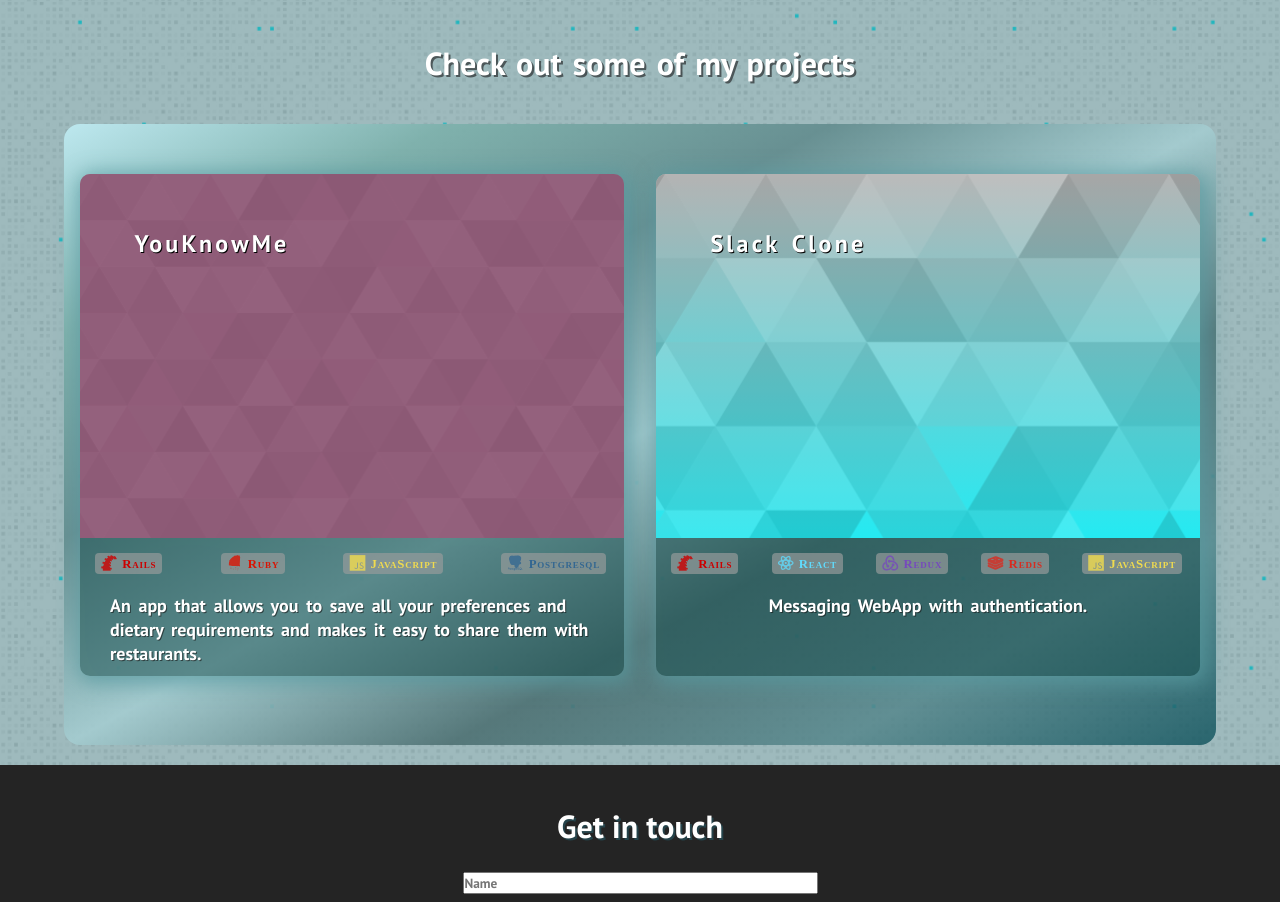
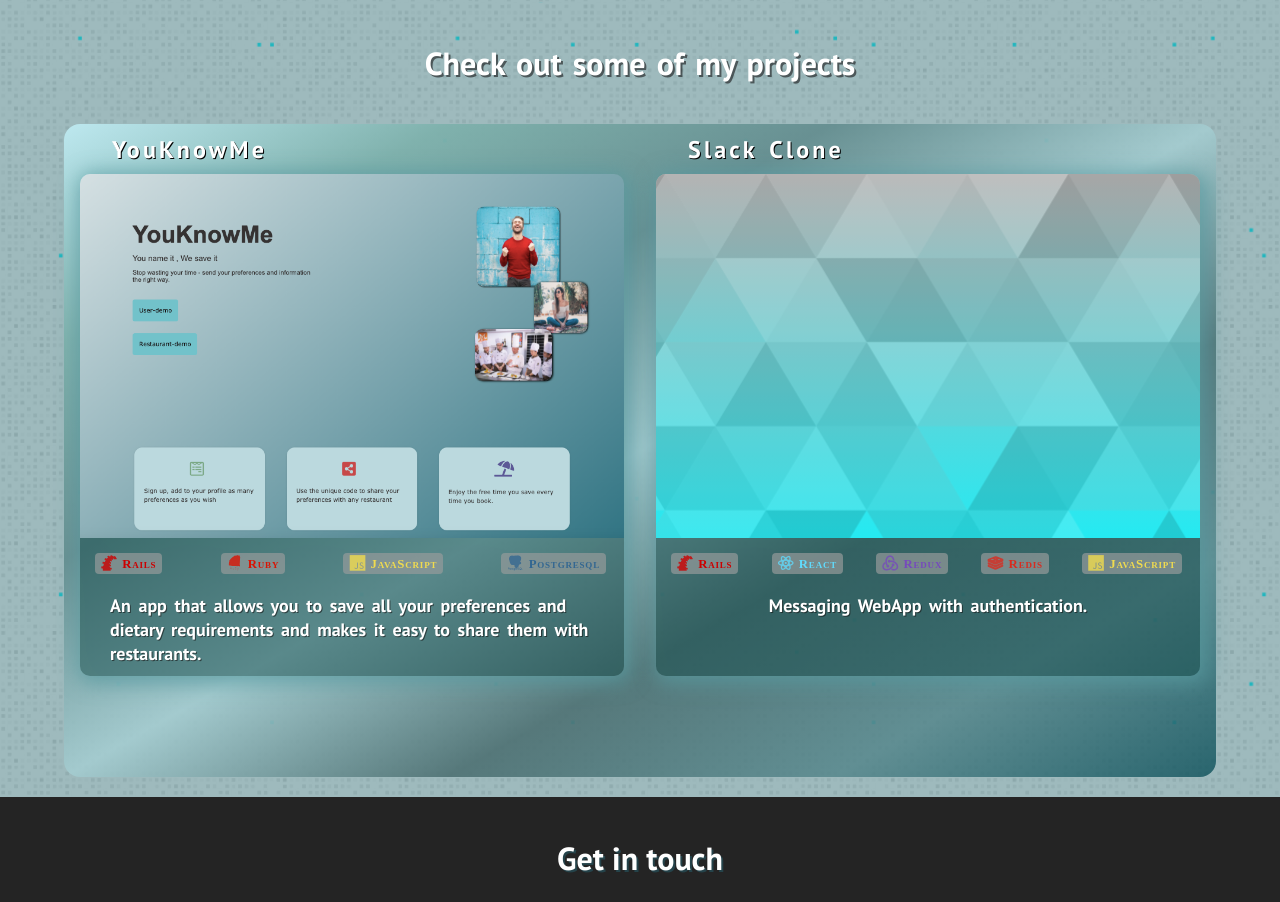
Before and after one commit to alex4tm/portfolio-v1, a React (Create React App) app: page / in a window 1280 px wide. Shown: the part 1479-2381 px from the top of the page. Built offline with nearby package versions, Linux system fonts and the light colour scheme.

Commit message:
added youknowme project card photo and moved titles for better readability

```diff
--- a/src/components/Project1.js
+++ b/src/components/Project1.js
@@ -5,7 +5,7 @@ import Modal from 'react-bootstrap/Modal';
 import Carousel from 'react-bootstrap/Carousel';
 import img1 from '../images/mobile.gif';
 import img2 from '../images/demo1.mp4';
-import img3 from '../images/youknowmelanding.png';
+import img3 from '../images/youknowmelanding.jpg';
 
 import './Carousel.css';
 import './Modal.css';
--- a/src/components/Projects.css
+++ b/src/components/Projects.css
@@ -55,13 +55,15 @@
   color: #fff;
   text-shadow: 1px 1px black;
   padding: 0 auto;
-  margin: 10% 10%;
+  top: -2.5rem;
+  left: 2rem;
   letter-spacing: 0.2rem;
 }
 
 .projects__item__link {
   display: flex;
   flex-flow: column;
+  margin-bottom: 2rem;
   width: 100%;
   box-shadow: 3px 3px 19px 5px rgb(88 154 160 / 72%);
   -webkit-filter: drop-shadow(0 6px 20px rgba(56, 125, 255, 0.017));
--- a/src/components/Projects.js
+++ b/src/components/Projects.js
@@ -2,7 +2,7 @@ import React from 'react';
 import './Projects.css';
 import Project1 from './Project1';
 import Project2 from './Project2';
-import img1 from '../images/Prism.svg'
+import img1 from '../images/youknowmelanding.jpg'
 import img2 from '../images/Prism-blue.svg';
 
 function Projects() {
```
Also changed, not shown: src/images/youknowmelanding.jpg (added), src/images/youknowmelanding.png (deleted).
